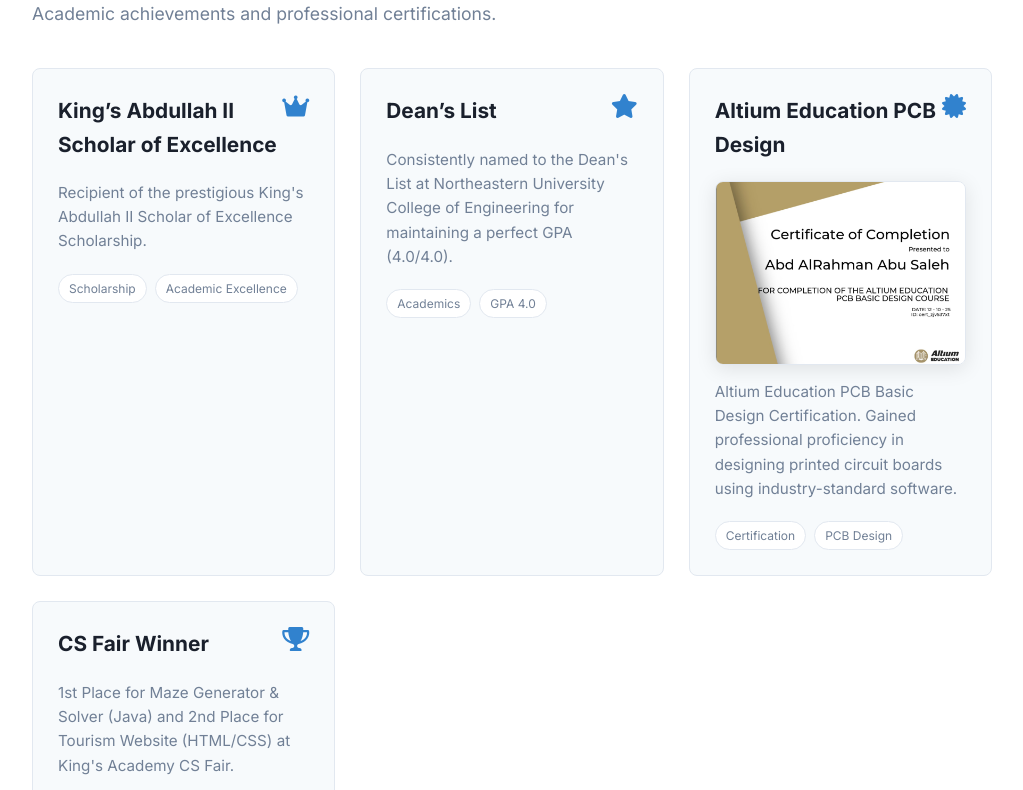
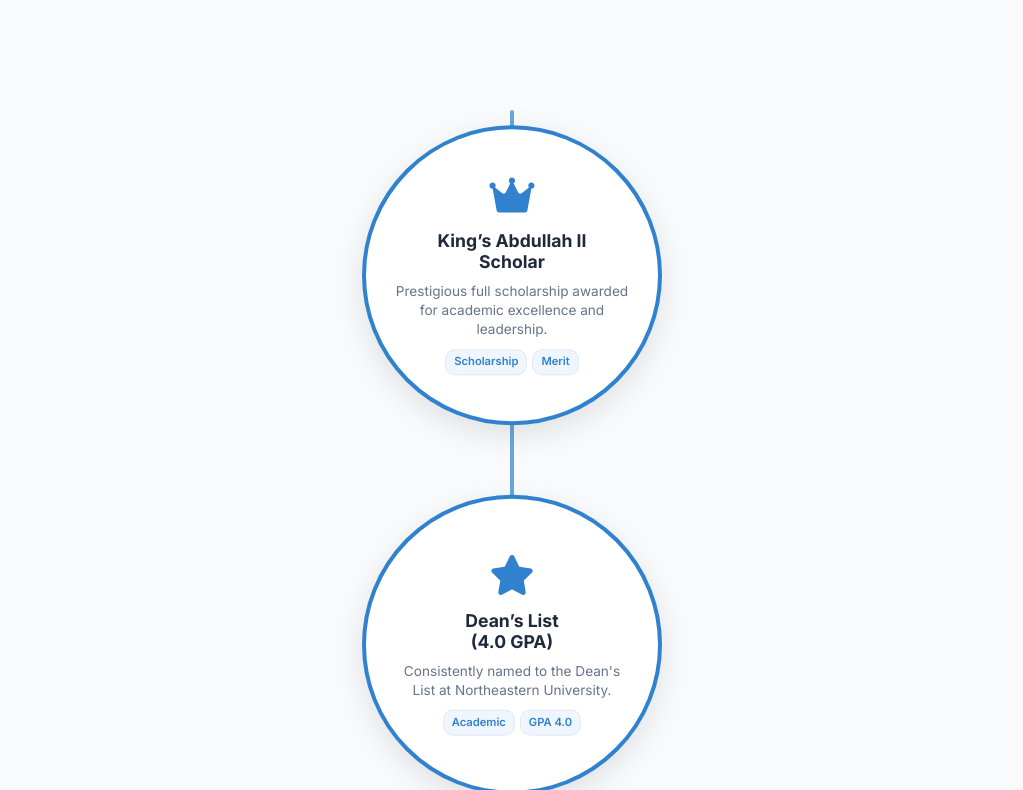
Before and after one commit to AboodyAbusaleh/portfolio, a plain HTML site: page honors.html in a window 1280 px wide. Shown: the part 166-956 px from the top of the page, without its empty margins (128-1151 px from the left). Drawn offline with Linux system fonts and the light colour scheme.

Commit message:
Update honors.html

```diff
--- a/honors.html
+++ b/honors.html
@@ -6,6 +6,210 @@
     <title>Honors | Abu Saleh</title>
     <link rel="stylesheet" href="style.css">
     <link rel="stylesheet" href="https://cdnjs.cloudflare.com/ajax/libs/font-awesome/6.0.0/css/all.min.css">
+
+    <style>
+        /* --- PAGE BASICS --- */
+        body {
+            background-color: #f8fafc; /* Very light cool gray */
+            overflow-x: hidden;
+        }
+
+        .container {
+            /* Increased max-width to allow balls to spread out more */
+            max-width: 1600px;
+            margin: 0 auto;
+            padding: 40px 20px;
+            text-align: center;
+        }
+
+        /* --- THE NETWORK WRAPPER --- */
+        .network-container {
+            position: relative;
+            display: flex;
+            justify-content: space-evenly; /* Spread items out evenly */
+            align-items: center;
+            margin-top: 120px;
+            margin-bottom: 120px;
+            padding: 20px 0;
+            /* Ensure there is space between them */
+            gap: 60px;
+        }
+
+        /* THE CONNECTING LINE (Background) */
+        .connection-line {
+            position: absolute;
+            top: 50%;
+            /* Start and end lines further in so they don't stick out past the first/last ball */
+            left: 150px;
+            right: 150px;
+            height: 4px; /* Made thinner ("small blue lines") */
+            background: var(--accent-blue);
+            transform: translateY(-50%);
+            z-index: 0; /* Behind the circles */
+            border-radius: 4px;
+            opacity: 0.7;
+        }
+
+        /* --- THE CIRCLE NODES --- */
+        .node {
+            position: relative;
+            z-index: 1;
+            width: 300px;
+            height: 300px;
+            background: white;
+            border: 4px solid var(--accent-blue);
+            border-radius: 50%;
+            display: flex;
+            flex-direction: column;
+            align-items: center;
+            justify-content: center;
+            padding: 25px;
+            box-shadow: 0 10px 30px rgba(0,0,0,0.1);
+            transition: transform 0.3s ease, box-shadow 0.3s ease;
+
+            /* Floating Animation */
+            animation: floatNode 6s ease-in-out infinite;
+        }
+
+        /* Add pointer cursor to nodes that are clickable */
+        .node.clickable {
+            cursor: pointer;
+        }
+        .node.clickable:hover {
+            box-shadow: 0 15px 40px rgba(37, 99, 235, 0.3);
+        }
+
+        /* Stagger the animation so they wave */
+        .node:nth-child(2) { animation-delay: 0s; }
+        .node:nth-child(3) { animation-delay: 1s; }
+        .node:nth-child(4) { animation-delay: 2s; }
+        .node:nth-child(5) { animation-delay: 3s; }
+
+        @keyframes floatNode {
+            0%, 100% { transform: translateY(0); }
+            50% { transform: translateY(-20px); }
+        }
+
+        /* --- CONTENT INSIDE CIRCLE --- */
+        .node i.icon {
+            font-size: 2.5rem;
+            color: var(--accent-blue);
+            margin-bottom: 15px;
+        }
+
+        .node h3 {
+            font-size: 1.1rem;
+            font-weight: 700;
+            margin-bottom: 10px;
+            color: #1e293b;
+            line-height: 1.2;
+        }
+
+        .node p {
+            font-size: 0.85rem;
+            color: #64748b;
+            line-height: 1.4;
+            margin-bottom: 10px;
+            max-width: 240px;
+        }
+
+        /* Image inside circle */
+        .node-img {
+            width: 90px; /* Slightly bigger than before */
+            height: 90px;
+            object-fit: cover;
+            border-radius: 50%;
+            border: 3px solid #e2e8f0;
+            margin-bottom: 10px;
+            transition: border-color 0.3s ease;
+        }
+
+        .node.clickable:hover .node-img {
+             border-color: var(--accent-blue);
+        }
+
+        .tags {
+            display: flex;
+            gap: 5px;
+            flex-wrap: wrap;
+            justify-content: center;
+        }
+
+        .tag {
+            font-size: 0.7rem;
+            padding: 3px 8px;
+            background: #eff6ff;
+            color: var(--accent-blue);
+            border-radius: 10px;
+            font-weight: 600;
+        }
+
+
+        /* --- IMAGE MODAL (POPUP) STYLES --- */
+        .image-modal {
+            position: fixed;
+            top: 0;
+            left: 0;
+            width: 100%;
+            height: 100%;
+            background: rgba(0,0,0,0.85); /* Dark overlay */
+            z-index: 1000;
+            display: flex;
+            justify-content: center;
+            align-items: center;
+            opacity: 0;
+            pointer-events: none;
+            transition: opacity 0.3s ease;
+            padding: 20px;
+        }
+
+        .image-modal.active {
+            opacity: 1;
+            pointer-events: auto;
+        }
+
+        .modal-content-img {
+            max-width: 90%;
+            max-height: 90vh;
+            border-radius: 8px;
+            box-shadow: 0 20px 50px rgba(0,0,0,0.5);
+            transform: scale(0.9);
+            transition: transform 0.3s ease;
+            background: white;
+        }
+
+        .image-modal.active .modal-content-img {
+            transform: scale(1);
+        }
+
+        .close-modal {
+            position: absolute;
+            top: 20px;
+            right: 30px;
+            font-size: 2rem;
+            color: white;
+            cursor: pointer;
+        }
+
+
+        /* --- MOBILE RESPONSIVENESS --- */
+        @media (max-width: 1300px) {
+            .network-container {
+                flex-direction: column;
+                gap: 80px; /* Vertical spacing on mobile */
+            }
+
+            /* Rotate line to be vertical on mobile */
+            .connection-line {
+                width: 4px;
+                height: 100%;
+                top: 0;
+                left: 50%;
+                right: auto;
+                transform: translateX(-50%);
+            }
+        }
+    </style>
 </head>
 <body>
 
@@ -23,70 +227,49 @@
     </nav>
 
     <div class="container">
-        <h1 class="page-title">Honors & Certifications</h1>
-        <p class="page-subtitle">Academic achievements and professional certifications.</p>
+        <h1 class="page-title">Honors and Certifications</h1>
 
-        <div class="grid">
+        <div class="network-container">
 
-            <div class="card">
-                <div style="display: flex; justify-content: space-between; align-items: flex-start; margin-bottom: 15px;">
-                    <h3 style="font-size: 1.3rem;">King’s Abdullah II Scholar of Excellence</h3>
-                    <i class="fas fa-crown" style="color: var(--accent-blue); font-size: 1.5rem;"></i>
-                </div>
-                <p class="card-desc">
-                    Recipient of the prestigious King's Abdullah II Scholar of Excellence Scholarship.
-                </p>
+            <div class="connection-line"></div>
+
+            <div class="node">
+                <i class="icon fas fa-crown"></i>
+                <h3>King’s Abdullah II<br>Scholar</h3>
+                <p>Prestigious full scholarship awarded for academic excellence and leadership.</p>
                 <div class="tags">
                     <span class="tag">Scholarship</span>
-                    <span class="tag">Academic Excellence</span>
+                    <span class="tag">Merit</span>
                 </div>
             </div>
 
-            <div class="card">
-                <div style="display: flex; justify-content: space-between; align-items: flex-start; margin-bottom: 15px;">
-                    <h3 style="font-size: 1.3rem;">Dean’s List</h3>
-                    <i class="fas fa-star" style="color: var(--accent-blue); font-size: 1.5rem;"></i>
-                </div>
-                <p class="card-desc">
-                    Consistently named to the Dean's List at Northeastern University College of Engineering for maintaining a perfect GPA (4.0/4.0).
-                </p>
+            <div class="node">
+                <i class="icon fas fa-star"></i>
+                <h3>Dean’s List<br>(4.0 GPA)</h3>
+                <p>Consistently named to the Dean's List at Northeastern University.</p>
                 <div class="tags">
-                    <span class="tag">Academics</span>
+                    <span class="tag">Academic</span>
                     <span class="tag">GPA 4.0</span>
                 </div>
             </div>
 
-            <div class="card">
-                <div style="display: flex; justify-content: space-between; align-items: flex-start; margin-bottom: 15px;">
-                    <h3 style="font-size: 1.3rem;">Altium Education PCB Design</h3>
-                    <i class="fas fa-certificate" style="color: var(--accent-blue); font-size: 1.5rem;"></i>
-                </div>
-
-                <div class="image-container" style="margin: 15px 0;">
-                    <img src="pcb.png" alt="PCB Certification or Design" style="border-radius: 4px;">
-                </div>
-
-                <p class="card-desc">
-                    Altium Education PCB Basic Design Certification. Gained professional proficiency in designing printed circuit boards using industry-standard software.
-                </p>
+            <div class="node clickable" onclick="openImageModal('pcb.png')">
+                <img src="pcb.png" alt="PCB Certification" class="node-img">
+                <h3>Altium PCB<br>Design</h3>
+                <p>Certified professional proficiency. <strong>Click to view certification.</strong></p>
                 <div class="tags">
-                    <span class="tag">Certification</span>
-                    <span class="tag">PCB Design</span>
+                    <span class="tag">Hardware</span>
+                    <span class="tag">View Cert</span>
                 </div>
             </div>
 
-            <div class="card">
-                <div style="display: flex; justify-content: space-between; align-items: flex-start; margin-bottom: 15px;">
-                    <h3 style="font-size: 1.3rem;">CS Fair Winner</h3>
-                    <i class="fas fa-trophy" style="color: var(--accent-blue); font-size: 1.5rem;"></i>
-                </div>
-                <p class="card-desc">
-                    1st Place for Maze Generator & Solver (Java) and 2nd Place for Tourism Website (HTML/CSS) at King's Academy CS Fair.
-                </p>
+            <div class="node">
+                <i class="icon fas fa-trophy"></i>
+                <h3>CS Fair<br>Winner</h3>
+                <p>1st Place: Maze Generator (Java)<br>2nd Place: Tourism Site.</p>
                 <div class="tags">
+                    <span class="tag">1st Place</span>
                     <span class="tag">Java</span>
-                    <span class="tag">Algorithms</span>
-                    <span class="tag">Web Dev</span>
                 </div>
             </div>
 
@@ -97,5 +280,30 @@
         <p>&copy; 2025 Abd AlRahman Abu Saleh.</p>
     </footer>
 
+    <div class="image-modal" id="imageModal" onclick="closeImageModal()">
+        <span class="close-modal">&times;</span>
+        <img src="" alt="Full Size Certification" class="modal-content-img" id="fullSizeImage">
+    </div>
+
+    <script>
+        const modal = document.getElementById('imageModal');
+        const fullSizeImage = document.getElementById('fullSizeImage');
+
+        // Function to open the modal with a specific image
+        function openImageModal(imageSrc) {
+            fullSizeImage.src = imageSrc;
+            modal.classList.add('active');
+            // Prevent scrolling on body when modal is open
+            document.body.style.overflow = 'hidden';
+        }
+
+        // Function to close the modal
+        function closeImageModal() {
+            modal.classList.remove('active');
+            // Re-enable scrolling
+            document.body.style.overflow = 'auto';
+        }
+    </script>
+
 </body>
 </html>
```
